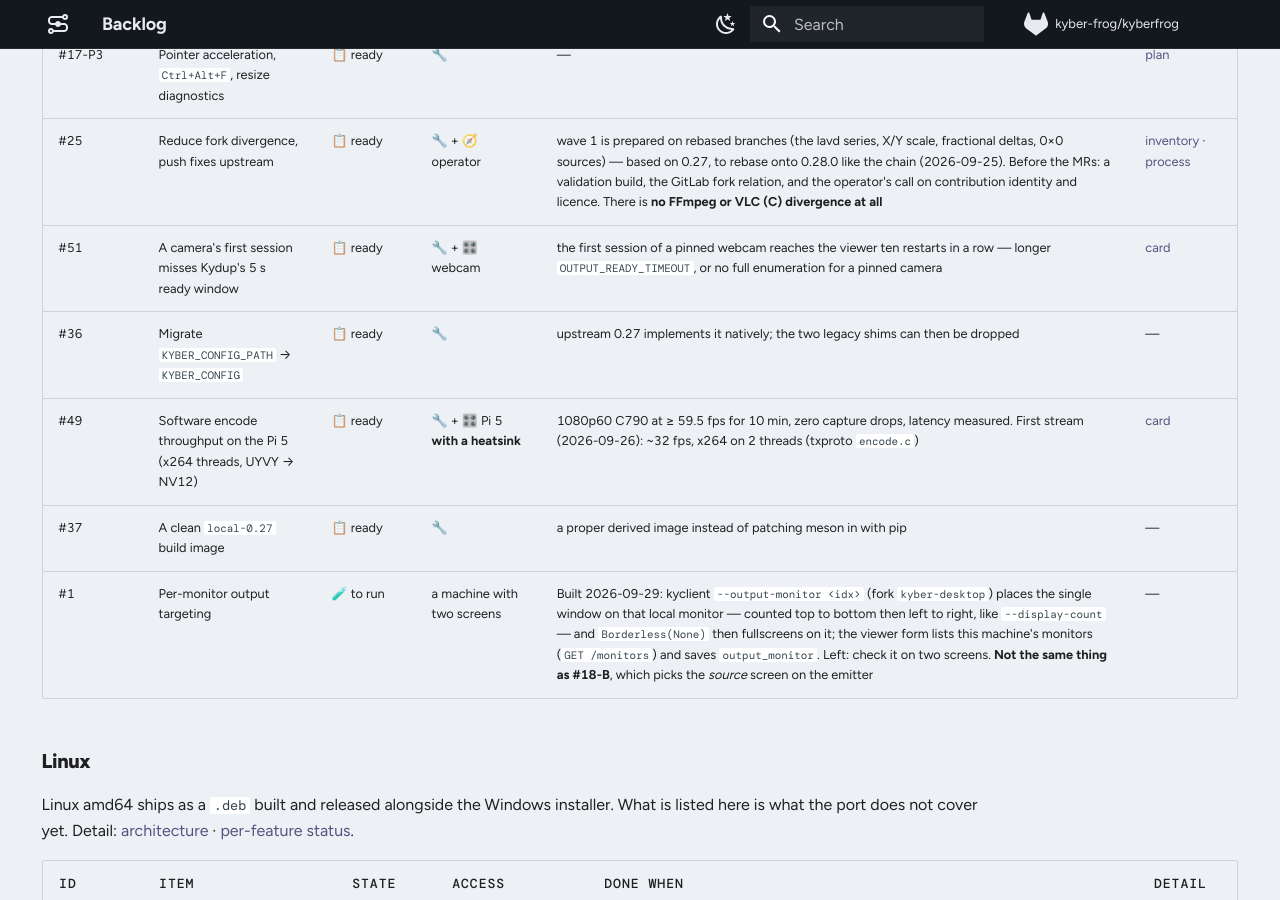
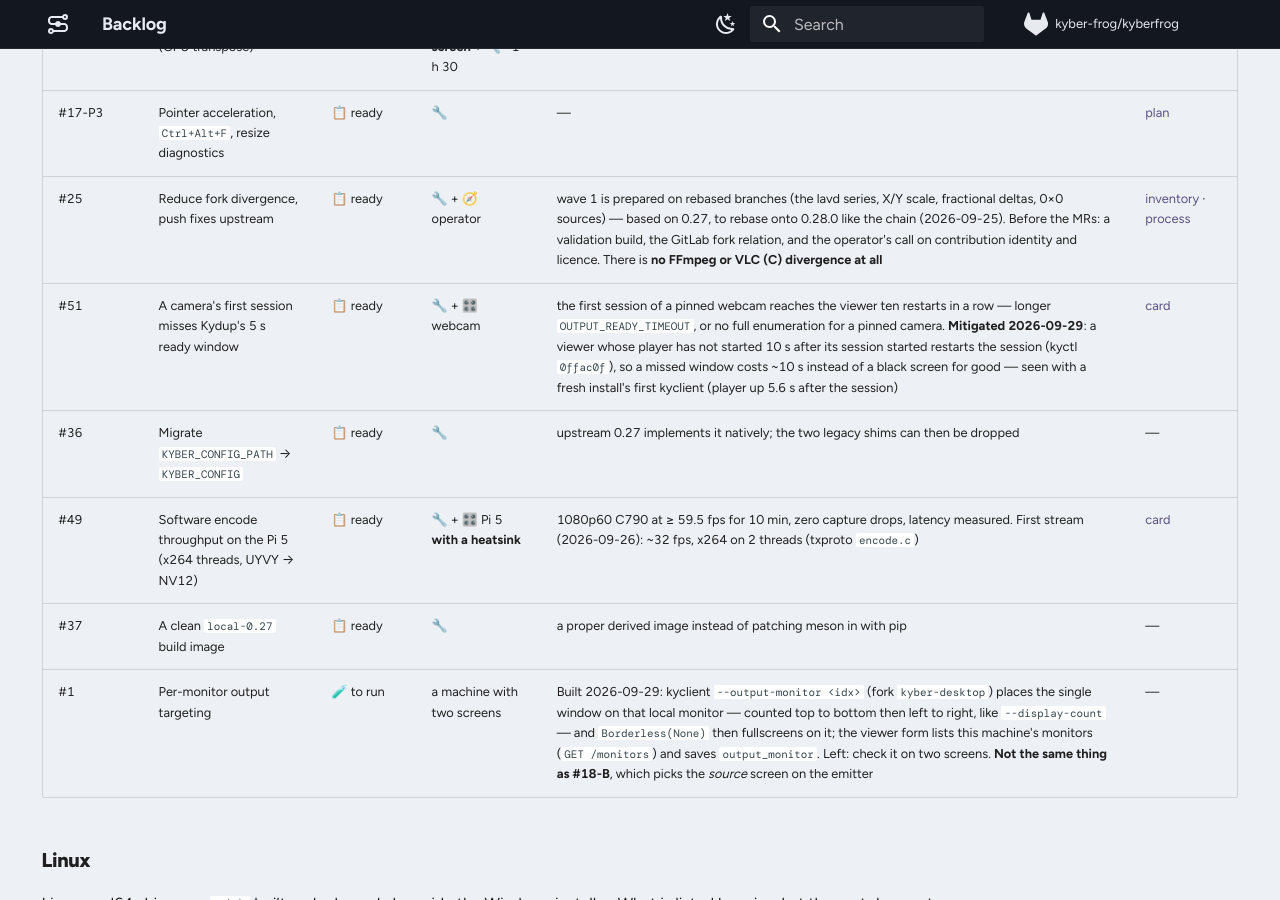
Before and after one commit to CollectiFrog/KyberFrog, an MkDocs documentation site: the page built from docs/dev/backlog.md, in a window 1280 px wide and 900 px high, scrolled down 5564 px. Built offline with MkDocs 1.6.1 and Material for MkDocs 9.7.7, drawn with Linux system fonts in a browser that asks for light colours; comment, search, counter and statistics services are not loaded; some of the changed text lies outside the part shown.

Commit message:
fix(viewer): restart a session whose picture never starts
The first kyclient of a fresh install opened its player 5.6 s after its
session started; the transmitter gives a joining viewer 5 s (Kydup) and
dropped the output, and the viewer stayed black for good. The fork's SDK
(kyctl 0ffac0f) now restarts a streaming session whose player has not
started 10 s after it began. Also mitigates #51 (slow camera first
session).

Co-Authored-By: Claude Opus 5.5 <noreply@anthropic.com>

```diff
--- a/docs/dev/backlog.md
+++ b/docs/dev/backlog.md
@@ -196,7 +196,7 @@ layering edge cases, `resolve_port` / `resolve_viewer_id` in `app.rs`.
 <div class="kf-card kf-fork" id="item-51" markdown>
 <p class="kf-card-head"><span>#51</span><span>🔧 🎛️ webcam</span></p>
 <p class="kf-card-title">A camera's first session misses Kydup's 5 s</p>
-<p class="kf-card-what">The viewer stays black until restarted when the camera path takes more than 5 s to hand its first packet.</p>
+<p class="kf-card-what">The first session misses Kydup's 5 s window when the camera path is slow. Since 2026-09-29 the viewer no longer stays black: it restarts its session after 10 s (kyctl <code>0ffac0f</code>). Left: the root cause.</p>
 <details class="kf-more" markdown>
 <summary>Why, where, done when</summary>
 
@@ -534,7 +534,7 @@ move the item. Nothing else on this page depends on writing code to be true.
 | #17-P2 | Vertical-screen rotation (GPU transpose) | ⏳ blocked | 🎛️ **a vertical screen** + 🔧 ~1 h 30 | root cause is already traced — this needs the hardware, not the analysis | [plan](plan-remote-desktop.md) |
 | #17-P3 | Pointer acceleration, `Ctrl+Alt+F`, resize diagnostics | 📋 ready | 🔧 | — | [plan](plan-remote-desktop.md) |
 | #25 | Reduce fork divergence, push fixes upstream | 📋 ready | 🔧 + 🧭 operator | wave 1 is prepared on rebased branches (the lavd series, X/Y scale, fractional deltas, 0×0 sources) — based on 0.27, to rebase onto 0.28.0 like the chain (2026-09-25). Before the MRs: a validation build, the GitLab fork relation, and the operator's call on contribution identity and licence. There is **no FFmpeg or VLC (C) divergence at all** | [inventory](audit-fork-chain.md) · [process](plans-fork-restructure.md#remontee-amont-25) |
-| #51 | A camera's first session misses Kydup's 5 s ready window | 📋 ready | 🔧 + 🎛️ webcam | the first session of a pinned webcam reaches the viewer ten restarts in a row — longer `OUTPUT_READY_TIMEOUT`, or no full enumeration for a pinned camera | [card](#item-51) |
+| #51 | A camera's first session misses Kydup's 5 s ready window | 📋 ready | 🔧 + 🎛️ webcam | the first session of a pinned webcam reaches the viewer ten restarts in a row — longer `OUTPUT_READY_TIMEOUT`, or no full enumeration for a pinned camera. **Mitigated 2026-09-29**: a viewer whose player has not started 10 s after its session started restarts the session (kyctl `0ffac0f`), so a missed window costs ~10 s instead of a black screen for good — seen with a fresh install's first kyclient (player up 5.6 s after the session) | [card](#item-51) |
 | #36 | Migrate `KYBER_CONFIG_PATH` → `KYBER_CONFIG` | 📋 ready | 🔧 | upstream 0.27 implements it natively; the two legacy shims can then be dropped | — |
 | #49 | Software encode throughput on the Pi 5 (x264 threads, UYVY → NV12) | 📋 ready | 🔧 + 🎛️ Pi 5 **with a heatsink** | 1080p60 C790 at ≥ 59.5 fps for 10 min, zero capture drops, latency measured. First stream (2026-09-26): ~32 fps, x264 on 2 threads (txproto `encode.c`) | [card](#item-49) |
 | #37 | A clean `local-0.27` build image | 📋 ready | 🔧 | a proper derived image instead of patching meson in with pip | — |
```
